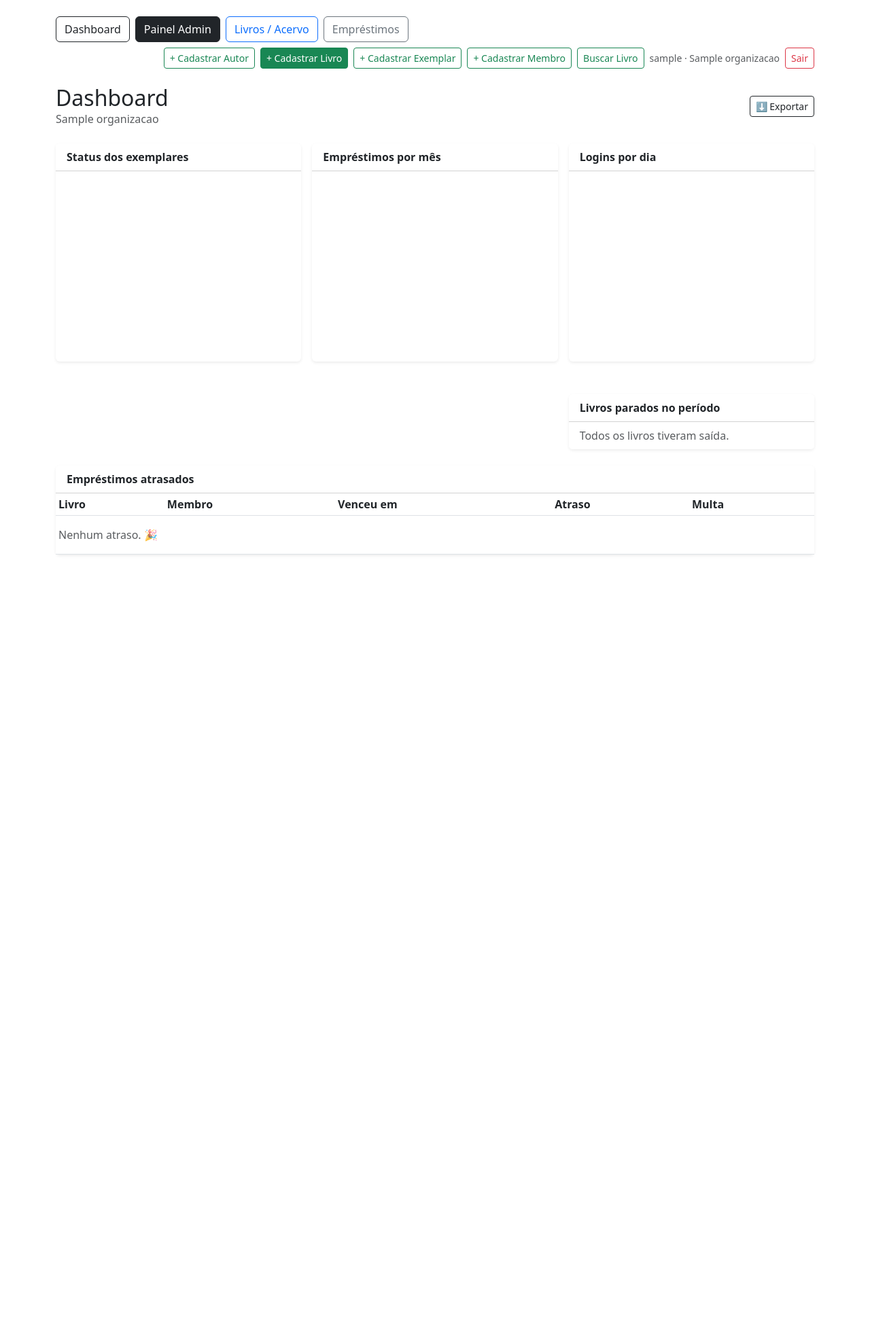
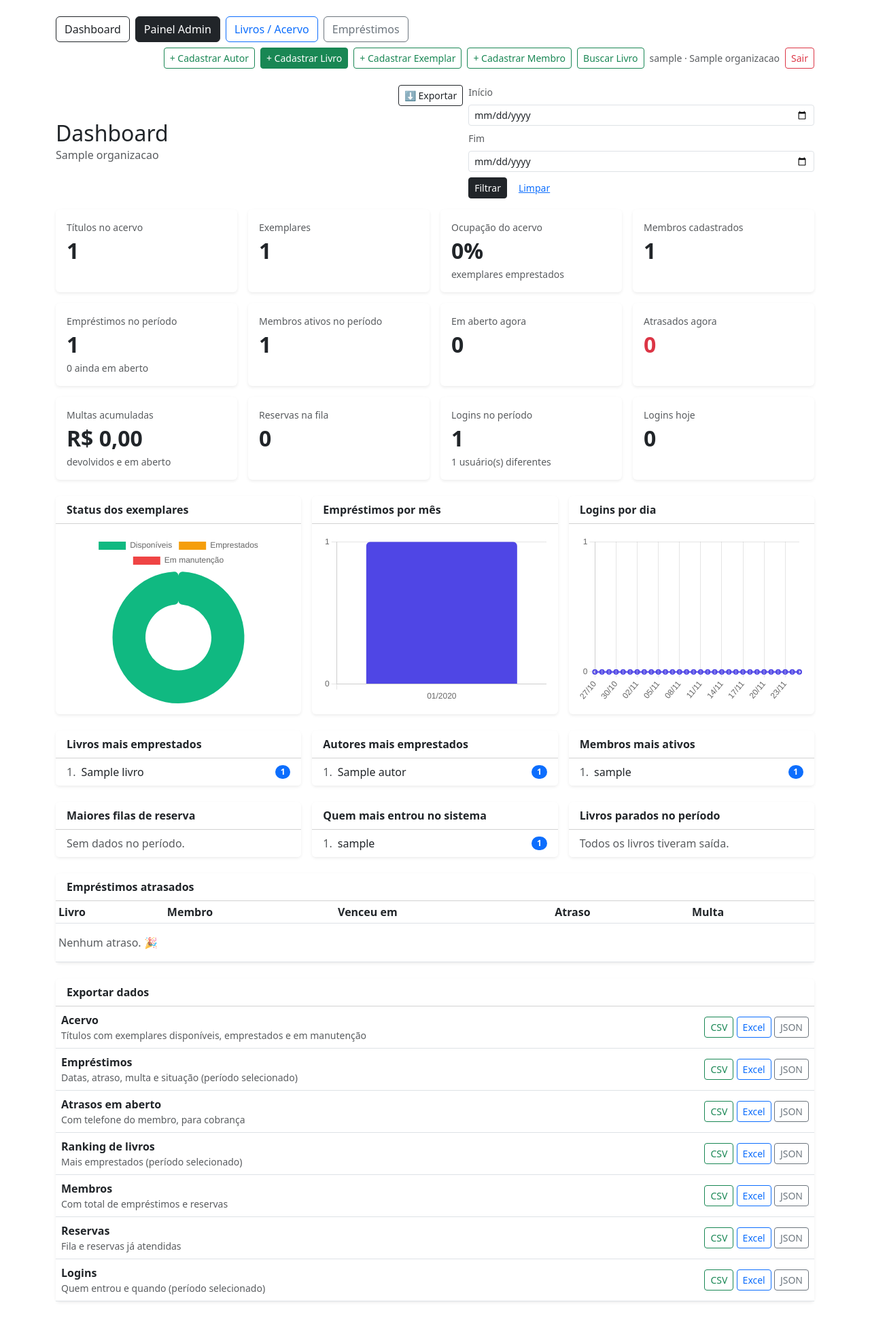
Before and after one commit to PedroDefanti/Full_Stack_Faculdade, a Django app: page /dashboard/ in a window 1280 px wide. Shown: the whole page at 68% size. Before the commit the page ends 817 px from the top, so only its background shows below. Run offline with Django 5.2, Linux system fonts and the light colour scheme; a user stored in the database is signed in; tables that the repository leaves empty hold one stand-in row (values such as "Sample post"); a map, chart or similar area stays blank; some libraries are stand-ins or nearby versions.

Commit message:
refactor: atualizar includes para remover prefixo 'dashboard' no template orgs.html

```diff
--- a/provas/P2/Biblioteca-Acervo/templates/orgs.html
+++ b/provas/P2/Biblioteca-Acervo/templates/orgs.html
@@ -8,26 +8,26 @@
     </div>
     <div class="d-flex flex-wrap align-items-start gap-2">
         {% if pode_exportar %}<a href="#exportar" class="btn btn-sm btn-outline-dark">⬇ Exportar</a>{% endif %}
-        {% include 'dashboard/_periodo.html' %}
+        {% include 'periodo.html' %}
     </div>
 </div>
 
 <div class="row g-3 mb-4">
-    {% include 'dashboard/_kpi.html' with titulo='Títulos no acervo' valor=acervo.titulos %}
-    {% include 'dashboard/_kpi.html' with titulo='Exemplares' valor=acervo.exemplares %}
-    {% include 'dashboard/_kpi.html' with titulo='Ocupação do acervo' valor=ocupacao nota='exemplares emprestados' %}
-    {% include 'dashboard/_kpi.html' with titulo='Membros cadastrados' valor=acervo.membros %}
+    {% include 'kpi.html' with titulo='Títulos no acervo' valor=acervo.titulos %}
+    {% include 'kpi.html' with titulo='Exemplares' valor=acervo.exemplares %}
+    {% include 'kpi.html' with titulo='Ocupação do acervo' valor=ocupacao nota='exemplares emprestados' %}
+    {% include 'kpi.html' with titulo='Membros cadastrados' valor=acervo.membros %}
 
-    {% include 'dashboard/_kpi.html' with titulo='Empréstimos no período' valor=kpis.total nota=nota_abertos %}
-    {% include 'dashboard/_kpi.html' with titulo='Membros ativos no período' valor=kpis.membros %}
-    {% include 'dashboard/_kpi.html' with titulo='Em aberto agora' valor=atual.abertos %}
-    {% include 'dashboard/_kpi.html' with titulo='Atrasados agora' valor=atual.atrasados cor='text-danger' %}
+    {% include 'kpi.html' with titulo='Empréstimos no período' valor=kpis.total nota=nota_abertos %}
+    {% include 'kpi.html' with titulo='Membros ativos no período' valor=kpis.membros %}
+    {% include 'kpi.html' with titulo='Em aberto agora' valor=atual.abertos %}
+    {% include 'kpi.html' with titulo='Atrasados agora' valor=atual.atrasados cor='text-danger' %}
 
-    {% include 'dashboard/_kpi.html' with titulo='Multas acumuladas' valor=multas nota='devolvidos e em aberto' %}
-    {% include 'dashboard/_kpi.html' with titulo='Reservas na fila' valor=reservas_fila %}
+    {% include 'kpi.html' with titulo='Multas acumuladas' valor=multas nota='devolvidos e em aberto' %}
+    {% include 'kpi.html' with titulo='Reservas na fila' valor=reservas_fila %}
     {% if mostra_logins %}
-        {% include 'dashboard/_kpi.html' with titulo='Logins no período' valor=logins_periodo nota=nota_logins %}
-        {% include 'dashboard/_kpi.html' with titulo='Logins hoje' valor=logins_hoje %}
+        {% include 'kpi.html' with titulo='Logins no período' valor=logins_periodo nota=nota_logins %}
+        {% include 'kpi.html' with titulo='Logins hoje' valor=logins_hoje %}
     {% endif %}
 </div>
 
@@ -57,15 +57,15 @@
 </div>
 
 <div class="row g-3 mb-4">
-    <div class="col-md-4">{% include 'dashboard/_ranking.html' with titulo='Livros mais emprestados' itens=ranking_livros %}</div>
-    <div class="col-md-4">{% include 'dashboard/_ranking.html' with titulo='Autores mais emprestados' itens=ranking_autores %}</div>
-    <div class="col-md-4">{% include 'dashboard/_ranking.html' with titulo='Membros mais ativos' itens=ranking_membros %}</div>
+    <div class="col-md-4">{% include 'ranking.html' with titulo='Livros mais emprestados' itens=ranking_livros %}</div>
+    <div class="col-md-4">{% include 'ranking.html' with titulo='Autores mais emprestados' itens=ranking_autores %}</div>
+    <div class="col-md-4">{% include 'ranking.html' with titulo='Membros mais ativos' itens=ranking_membros %}</div>
 </div>
 
 <div class="row g-3 mb-4">
-    <div class="col-md-4">{% include 'dashboard/_ranking.html' with titulo='Maiores filas de reserva' itens=fila %}</div>
+    <div class="col-md-4">{% include 'ranking.html' with titulo='Maiores filas de reserva' itens=fila %}</div>
     {% if mostra_logins %}
-    <div class="col-md-4">{% include 'dashboard/_ranking.html' with titulo='Quem mais entrou no sistema' itens=top_usuarios %}</div>
+    <div class="col-md-4">{% include 'ranking.html' with titulo='Quem mais entrou no sistema' itens=top_usuarios %}</div>
     {% endif %}
     <div class="col-md-4">
         <div class="card shadow-sm border-0 h-100">
@@ -108,9 +108,9 @@
     </div>
 </div>
 
-{% if pode_exportar %}{% include 'dashboard/_exportar_org.html' %}{% endif %}
+{% if pode_exportar %}{% include 'exportar_org.html' %}{% endif %}
 {% endblock %}
 
 {% block scripts %}
-    {% include 'dashboard/_scripts.html' %}
+    {% include 'scripts.html' %}
 {% endblock %}
```
